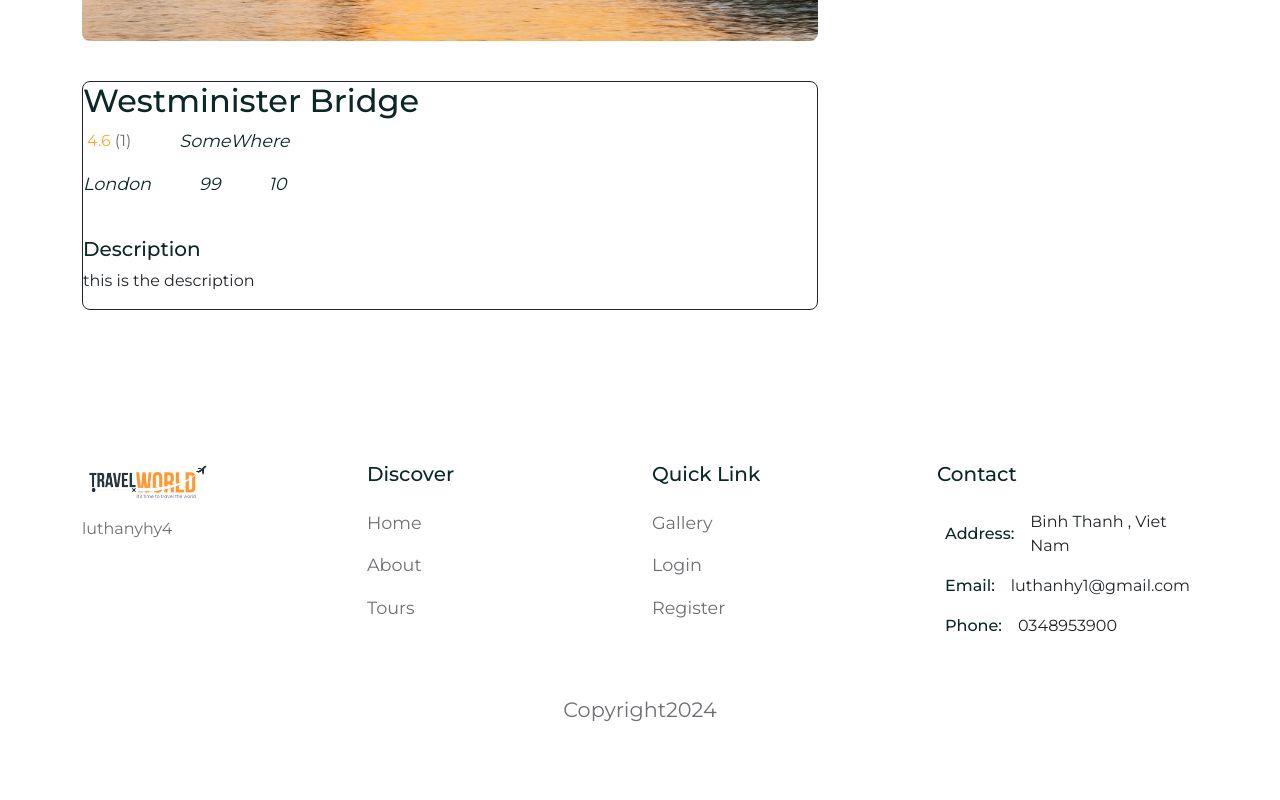
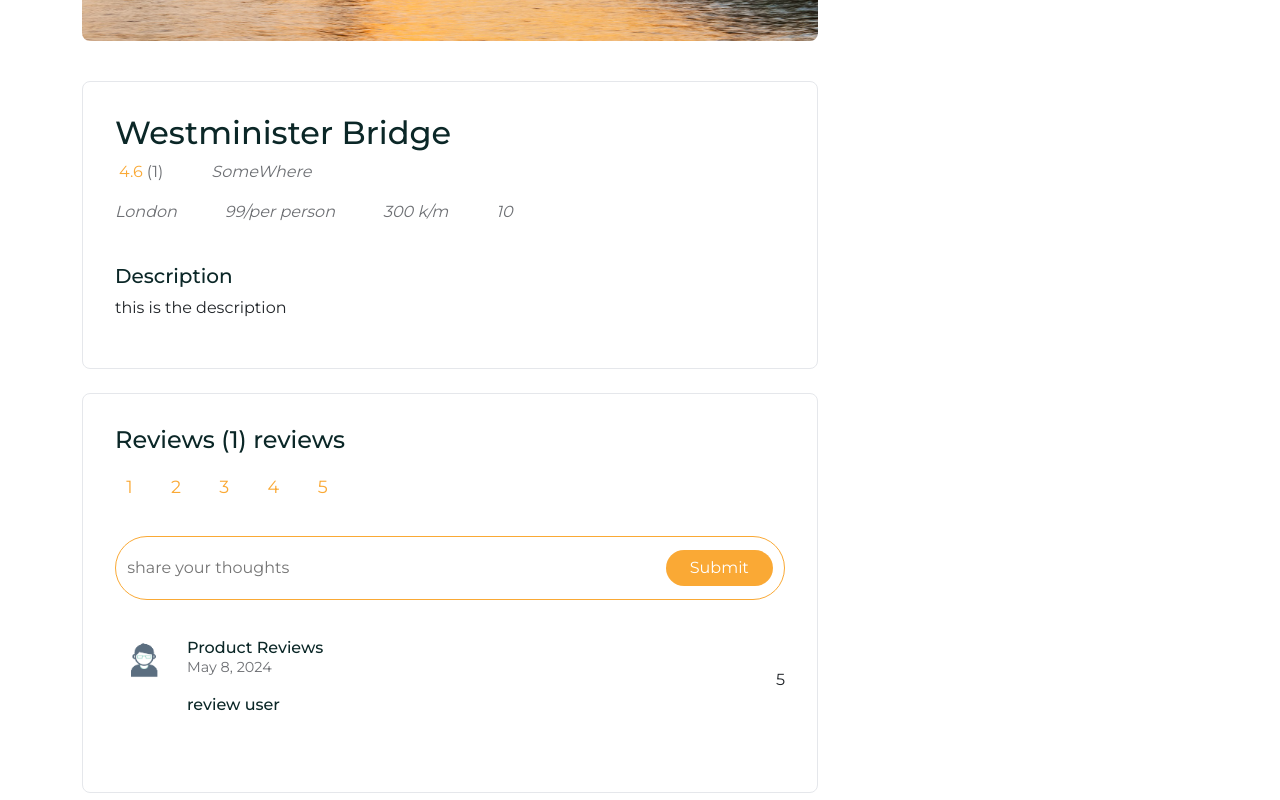
Before and after one commit to luthanhy/WebBooking_Travel_React_Mongo, a React (Create React App) app in the folder Web_Booking_Travel/tour-management/frontend/: page /tours/01 in a window 1280 px wide. Shown: the part 580-1380 px from the top of the page. Before the commit the page ends 1351 px from the top, so only its background shows below. Built offline with nearby package versions, Linux system fonts and the light colour scheme; the HTML template or start-up script is replaced by a standard one; a web font is replaced by a local one.

Commit message:
add user review in detail card

```diff
--- a/Web_Booking_Travel/tour-management/frontend/src/assets/data/tours.js
+++ b/Web_Booking_Travel/tour-management/frontend/src/assets/data/tours.js
@@ -38,6 +38,14 @@ const tours = [
     reviews: [
       {
         name: "jhon doe",
+        rating: 4.6,
+      },
+      {
+        name: "y",
+        rating: 4.6,
+      },
+      {
+        name: "nam",
         rating: 4.6,
       },
     ],
--- a/Web_Booking_Travel/tour-management/frontend/src/pages/ToursDetails.jsx
+++ b/Web_Booking_Travel/tour-management/frontend/src/pages/ToursDetails.jsx
@@ -1,10 +1,14 @@
-import React from 'react'
+import React ,{useRef,useEffect, useState} from 'react'
 import '../styles/tour_detail.css'
-import { Container,Row,Col,Form,FormGroup } from 'reactstrap'
+import { Container,Row,Col,Form,FormGroup, ListGroup } from 'reactstrap'
 import { useParams } from 'react-router-dom'
 import TourData from '../assets/data/tours'
 import CalculateAvgRationg from '../utils/avgRating'
+import Avatar_User from '../assets/images/avatar.jpg'
 const ToursDetails = () => {
+  //format date time
+  const options = {day:'numeric',month:'long',year:'numeric'}
+
   const {id} = useParams()
 
   const tour  = TourData.find(tour => tour.id === id)
@@ -12,6 +16,16 @@ const ToursDetails = () => {
   const {photo,title,address,desc,price,reviews,city,distance,maxGroupSize} = tour
 
   const {avgRating,totalRating} = CalculateAvgRationg(reviews)
+
+  const reviewMsgRef = useRef(null)
+  const [tourRating,StateTourRating] = useState(null)
+
+  // const submitHandler = e =>{
+  //   // e.preventDefault();
+  //   const reviewText = reviewMsgRef.current.value
+
+  //   alert(`${reviewText},${tourRating}`)
+  // }
   return (
     <>
     <section>
@@ -20,23 +34,67 @@ const ToursDetails = () => {
           <Col lg='8'>
             <div className='tour_detail_content'>
               <img src={photo} alt="" />
-            </div>
+
             <div className='tour_info'>
               <h2>{title}</h2>
-              <div className=' d-flex align-items-center gap-5'> <span className='tour__rating d-flex align-items-center gap-1' style={{color:"var(--secondary-color)"}}>
-                    <i className=' ri-star-fill'></i>{avgRating === 0 ? null : avgRating}{totalRating === 0 ?("Not rated"):(<span>({reviews.length})</span>)}
+              <div className=' d-flex align-items-center gap-5'> <span className='star_info d-flex align-items-center gap-1' style={{color:"var(--secondary-color)"}}>
+                    <i className=' ri-star-fill'>
+                      </i>{avgRating === 0 ? null : avgRating}{totalRating === 0 ?("Not rated"):(<span>({reviews.length})</span>)}
               </span>
               <span>
                 <i className='ri-map-pin-user-fill'>{address}</i>
               </span></div>
-
             <div className='tour_extra_detail'>
               <span><i className='ri-map-pin-line'>{city}</i></span>
-              <span><i className='ri-money-dollar-circle-fill'>{price}</i></span>
+              <span><i className='ri-money-dollar-circle-fill'>{price}/per person</i></span>
+              <span><i className=' ri-map-pin-time-line'>{distance} k/m</i></span>
               <span><i className=' ri-group-line'>{maxGroupSize}</i></span>
             </div>
             <h5>Description</h5>
             <p>{desc}</p>
+            </div>
+              {/* review feature */}
+              <div className='review_tours mt-4'>
+                  <h4>Reviews ({reviews.length}) reviews</h4>
+                  <Form >
+                    <div className=' rating_group d-flex align-items-center gap-3 mb-4'>
+                        <span onClick={()=>StateTourRating(1)}>1<i className=" ri-star-fill"></i></span>
+                        <span onClick={()=>StateTourRating(2)}>2<i className=" ri-star-fill"></i></span>
+                        <span onClick={()=>StateTourRating(3)}>3<i className=" ri-star-fill"></i></span>
+                        <span onClick={()=>StateTourRating(4)}>4<i className=" ri-star-fill"></i></span>
+                        <span onClick={()=>StateTourRating(5)}>5<i className=" ri-star-fill"></i></span>
+                    </div>
+                    <div className='review_input'>
+                      <input type="text" ref={reviewMsgRef} className="" placeholder='share your thoughts'/>
+                     <button className=' button_reviews btn primary__btn text-white'>
+                        Submit
+                      </button>
+                    </div>
+                  </Form>
+                  <ListGroup className='user_reviews'>
+                        {
+                          reviews?.map(reviews=>(
+                              <div className='review_items'>
+                                <img src={Avatar_User} alt="" />
+                                <div className='w-100'>
+                                    <div className=' d-flex align-items-center justify-content-between '>
+                                      <div className='info_review'>
+                                        <h5>Product Reviews</h5>
+                                        <p>
+                                          {new Date('05-08-2024').toLocaleDateString('en-US',options)}
+                                        </p>
+                                        <h6> review user</h6>
+                                      </div>
+                                      <span className='star_review d-flex align-content-end justify-content-end'>
+                                      5 <i className=' ri-star-s-fill'></i>
+                                    </span>
+                                    </div>
+                                </div>
+                              </div>
+                          ))
+                        }
+                  </ListGroup>
+              </div>
             </div>
           </Col>
         </Row>
--- a/Web_Booking_Travel/tour-management/frontend/src/styles/tour_detail.css
+++ b/Web_Booking_Travel/tour-management/frontend/src/styles/tour_detail.css
@@ -8,13 +8,13 @@
     margin-bottom: 2.5rem;
 }
 .tour_info{
-    margin-bottom: 2rem;
+    padding: 2rem;
     border-radius: 0.5rem;
     -webkit-border-radius: 0.5rem;
     -moz-border-radius: 0.5rem;
     -ms-border-radius: 0.5rem;
     -o-border-radius: 0.5rem;
-    border: 1px solid;
+    border:0.1rem solid rgb(229, 231, 235);
 
 }
 .tour_info h2{
@@ -28,7 +28,8 @@
     font-size: 1rem;
     color: var(--text-color);
 }
-.tour_info span i{
+
+.star_info span i{
     color: var(--heading-color);
     font-size: 1.1rem;
 }
@@ -39,3 +40,79 @@
     margin-top: 1rem;
     margin-bottom: 2.5rem;
 }
+.review_tours{
+    padding: 2rem;
+    border-radius: 0.5rem;
+    -webkit-border-radius: 0.5rem;
+    -moz-border-radius: 0.5rem;
+    -ms-border-radius: 0.5rem;
+    -o-border-radius: 0.5rem;
+    border:0.1rem solid rgb(229, 231, 235);
+}
+.rating_group span{
+    color: var(--secondary-color);
+    display: flex;
+    align-items: center;
+    font-size: 1.1rem;
+    padding: 0.7rem;
+}
+.review_input {
+    display: flex;
+    align-items: center;
+    justify-content: space-between;
+    width: 100%;
+    padding: 0.7rem;
+    border-radius: 2rem;
+    border: 1px solid var(--secondary-color);
+    cursor: pointer;
+    -webkit-border-radius: 2rem;
+    -moz-border-radius: 2rem;
+    -ms-border-radius: 2rem;
+    -o-border-radius: 2rem;
+}
+.review_input input{
+    width: 100%;
+    padding: 0.5rem 0;
+    border: none;
+}
+.review_input input:focus{
+    outline: none;
+}
+.user_reviews{
+    margin-top: 2rem;
+}
+.review_items{
+    display: flex;
+    align-items: center;
+    column-gap: 1rem;
+    margin-bottom: 2rem;
+}
+.review_items h5{
+    font-size: 1rem;
+    margin-bottom: 0;
+}
+.review_items p{
+    font-size: 0.9rem;
+    color: var(--text-color);
+
+}
+.review_items h6{
+
+}
+.review_items img{
+    width: 3.5rem;
+    height: 3.5rem;
+    border-radius: 50px;
+    -webkit-border-radius: 50px;
+    -moz-border-radius: 50px;
+    -ms-border-radius: 50px;
+    -o-border-radius: 50px;
+    object-fit: cover;
+}
+.info_review{
+    padding-left: 0rem;
+}
+.review_items span i{
+    font-size: 1.2rem;
+    color: var(--secondary-color);
+}
```
